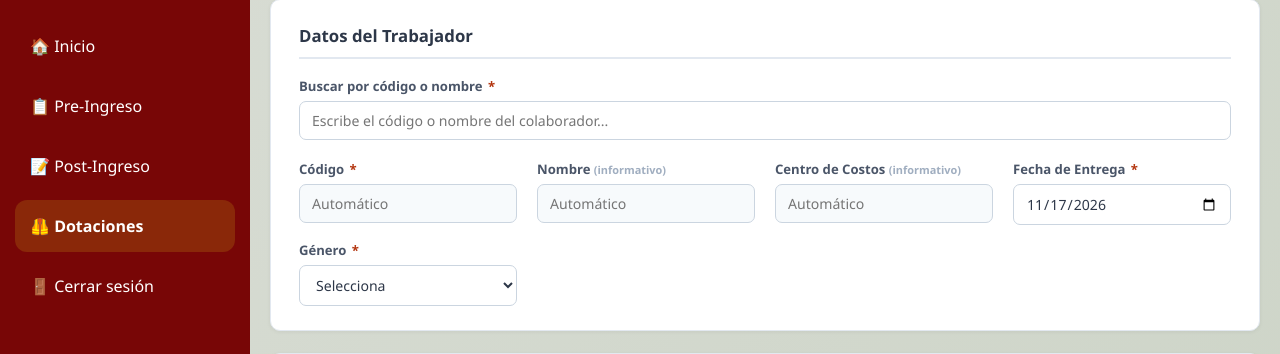
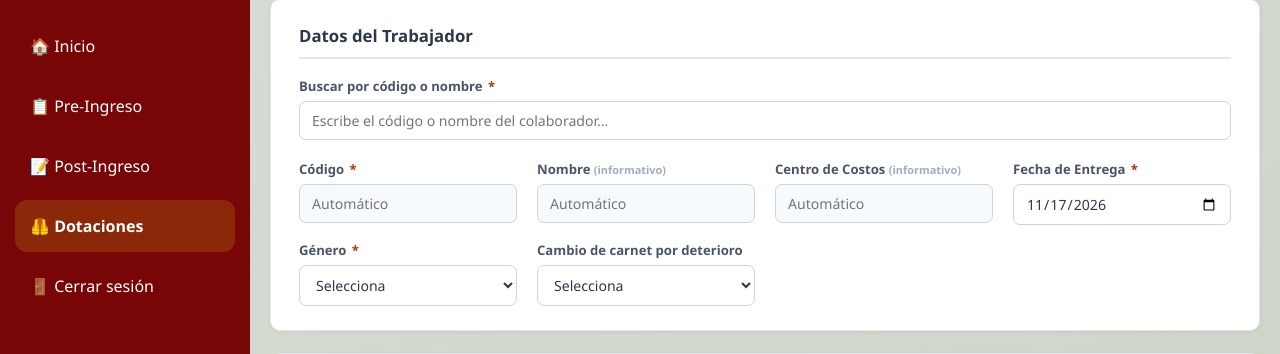
Before and after one commit to Sebastian1047/Gestion-humana, a PHP site: page /View/NuevaDotacion.php in a window 1280 px wide. Shown: the part 135-489 px from the top of the page. Run offline with PHP 8.4, Linux system fonts and the light colour scheme; the visitor is signed in with stand-in values (Sample User, id 1).

Commit message:
feat(dotaciones): seleccionar cambio de carnet por deterioro al crear

```diff
--- a/View/NuevaDotacion.php
+++ b/View/NuevaDotacion.php
@@ -102,6 +102,15 @@ $pagina_actual = basename($_SERVER['PHP_SELF']);
                                     <option value="">Selecciona</option>
                                     <option value="M">Masculino</option>
                                     <option value="F">Femenino</option>
+                                </select>
+                            </div>
+
+                            <div class="form-group">
+                                <label for="cambio_carnet_deterioro">Cambio de carnet por deterioro</label>
+                                <select name="cambio_carnet_deterioro" id="cambio_carnet_deterioro" class="input">
+                                    <option value="">Selecciona</option>
+                                    <option value="si">Sí</option>
+                                    <option value="no">No</option>
                                 </select>
                             </div>
 
```
